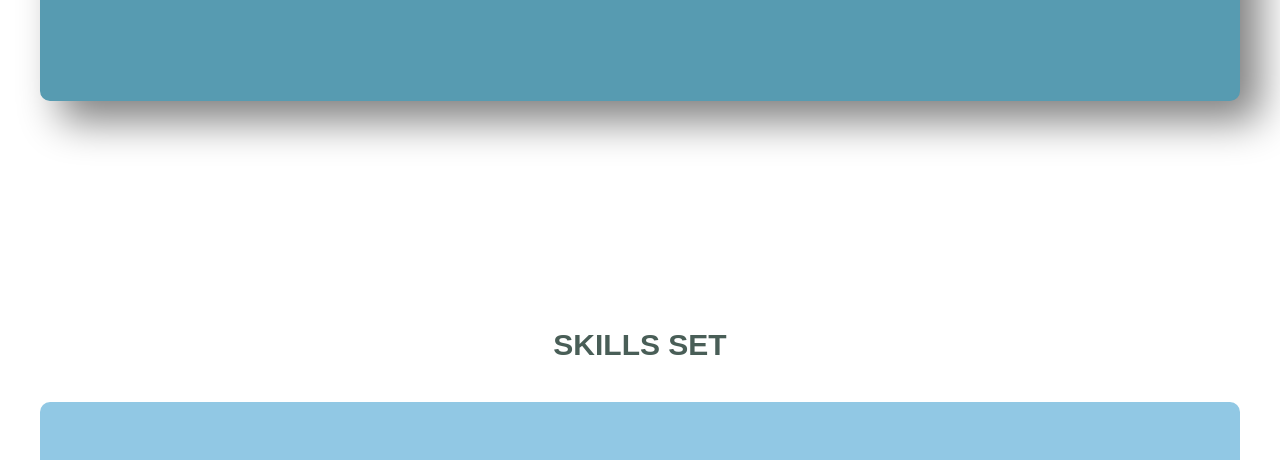
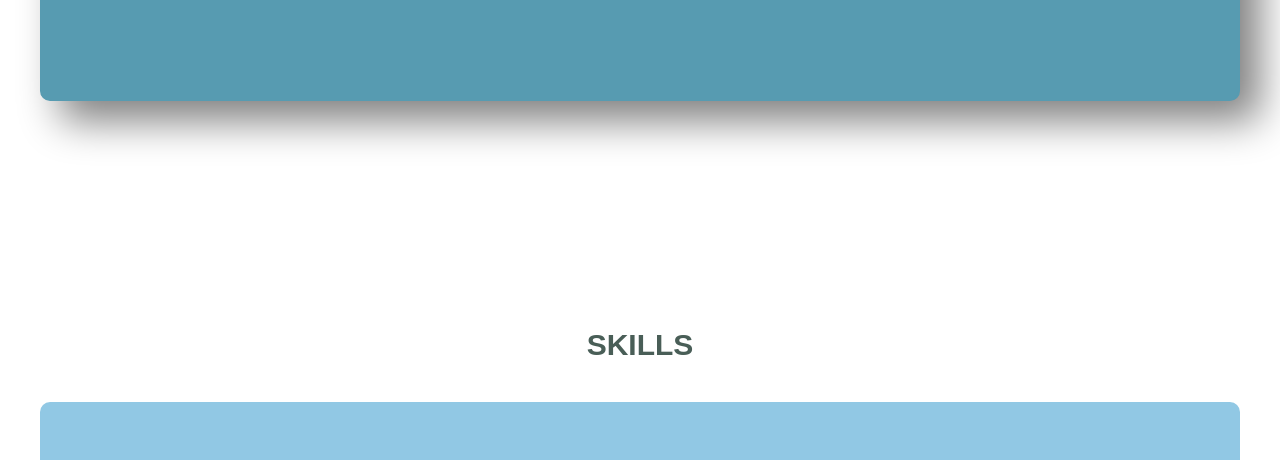
Before and after one commit to Mandie02/Portfolio-2023, a plain HTML site: page index.html in a window 1280 px wide. Shown: the part 1427-1887 px from the top of the page. Drawn offline with Linux system fonts and the light colour scheme; a script that the page names is missing; a web font is replaced by a local one.

Commit message:
new changes again

```diff
--- a/index.html
+++ b/index.html
@@ -43,7 +43,7 @@
         </section>
 
         <section id="skills">
-            <h1 align="center" class="skillsheader">SKILLS SET</h1>
+            <h1 align="center" class="skillsheader">SKILLS</h1>
             <div class="container">
                 <div class="app">
                     <i class="fa-brands fa-html5" style="color: #ff2600;"></i>
```
